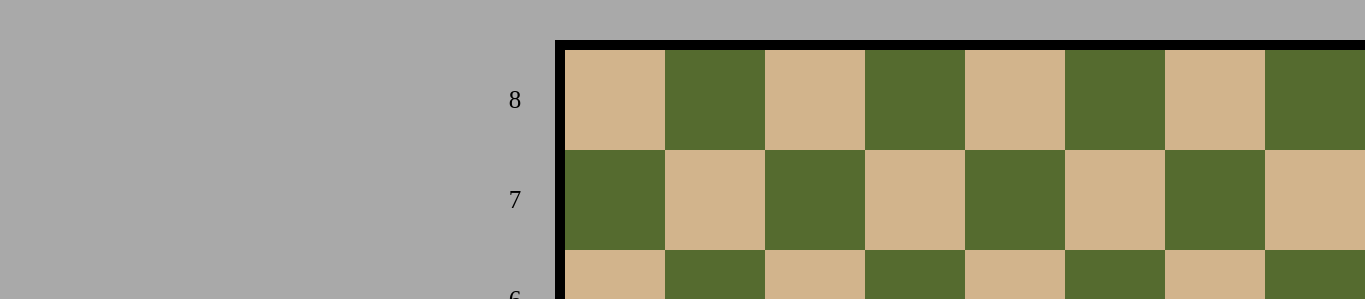
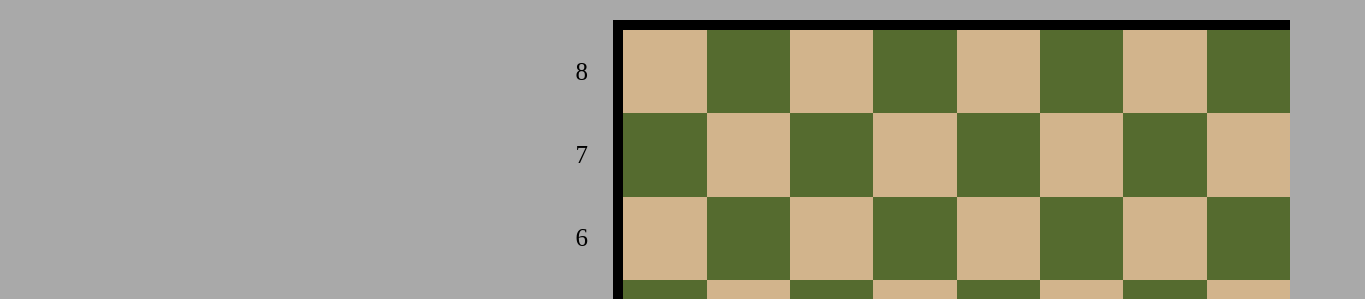
Before and after one commit to DhirajB-123/knight-shortest-path, a plain HTML site: page index.html in a window 1280 px wide. Shown: the top 299 px of the page, 1365 px wide, since content can reach past the window. Drawn offline with Linux system fonts and the light colour scheme.

Commit message:
updated css to be more dynamic

```diff
--- a/style.css
+++ b/style.css
@@ -1,3 +1,7 @@
+:root{
+	--board: calc((100vh/9)-100) ;
+}
+
 body {
 	background-color: darkgrey;
 	margin: 0px;
@@ -12,11 +16,12 @@ body {
 }
 
 #board {
-	padding-top: 50px;
+	/* padding-top: 50px; */
+	padding-top: 30px;
 	display: grid;
 	/* grid-row: 8; */
-	grid-template-rows: repeat(9, 100px);
-	grid-template-columns: repeat(9, 100px);
+	grid-template-rows: repeat(9, calc((100vh - 50px) / 9));
+	grid-template-columns: repeat(9, calc((100vh - 50px)/ 9));
 	font-size: 25px;
 }
 
@@ -33,8 +38,8 @@ body {
 	grid-row-start: 1;
 	grid-row-end: span 8;
 	display: grid;
-	grid-template-columns: repeat(8, 100px);
-	grid-template-rows: repeat(8, 100px);
+	grid-template-columns: repeat(8, calc(100%/8));
+	grid-template-rows: repeat(8, calc(100%/8));
 }
 
 #msg {
```
